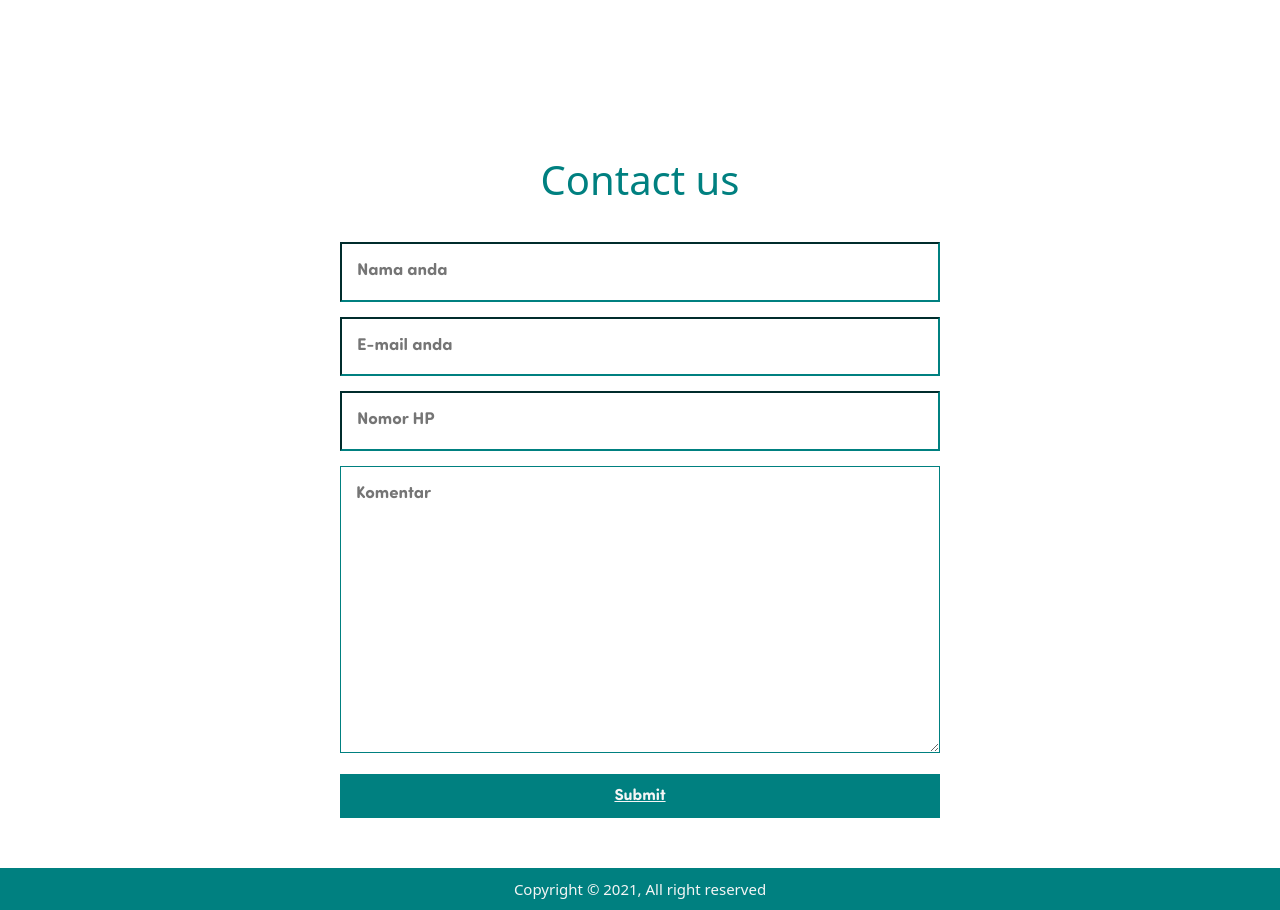
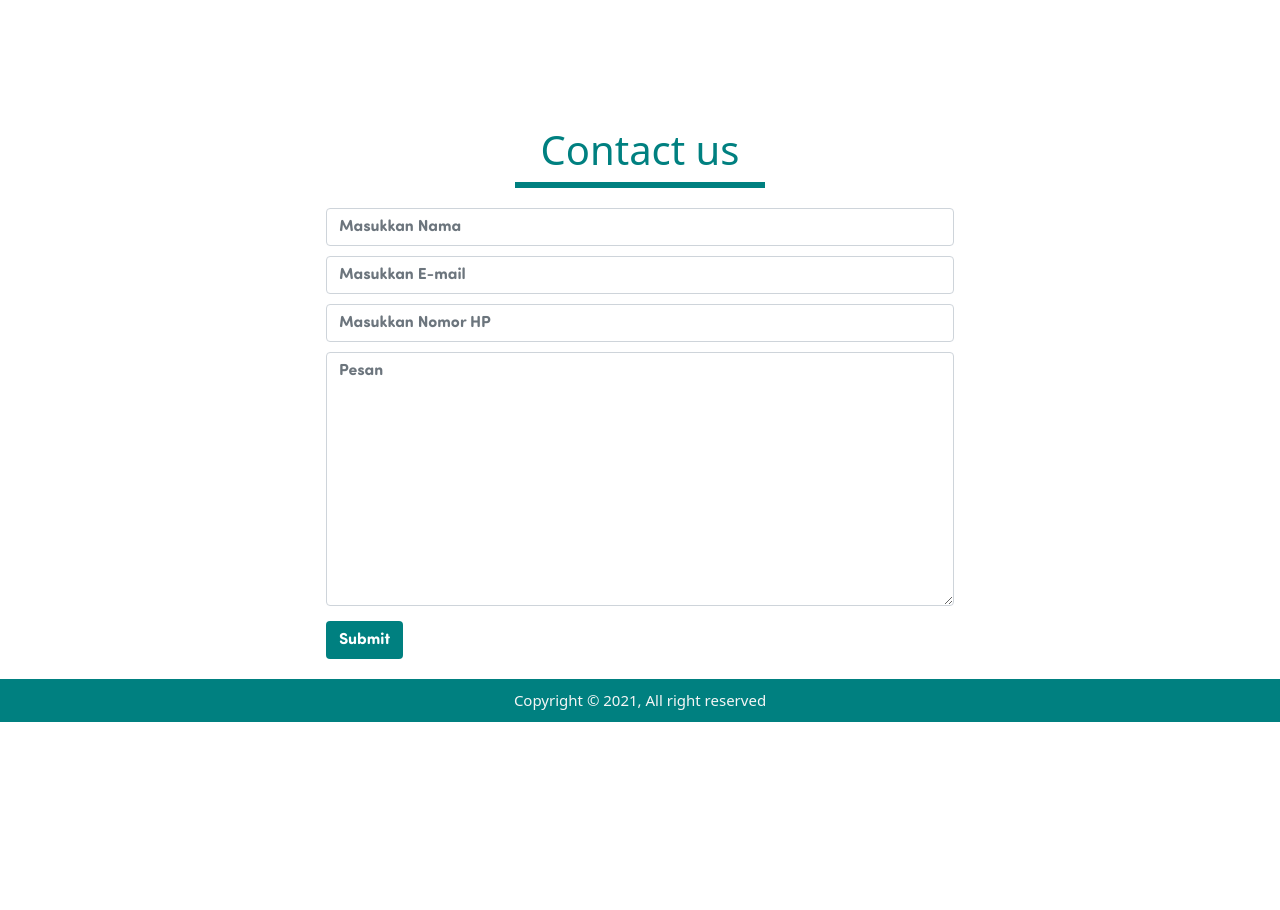
Before and after one commit to argarafiar/profile.github.io, a plain HTML site: page index.html in a window 1280 px wide. Shown: the part 2440-3350 px from the top of the page. After the commit the page ends 3162 px from the top, so only its background shows below. Drawn offline with nearby package versions, Linux system fonts and the light colour scheme; files whose address does not match are found by name.

Commit message:
menyelesaikan contact

```diff
--- a/index.html
+++ b/index.html
@@ -215,22 +215,49 @@
 
         <div style="padding: 70px;"></div>
         <!--=======================================HALAMAN GALLERY========================================-->
-        <div>
-            <h1 id="contact" style="text-align: center; color: teal; padding: 30px;">Contact us</h1>
-            <div class="contact">
+        <section id="contact">
+            <h1 id="contact" style="text-align: center; color: teal;">Contact us</h1>
+            <center>
+                <div style="width: 250px; border: teal solid;"></div>
+            </center>
+            <div style="padding: 10px;"></div>
+            <div class="row">
+                <div class="col-md-3"></div>
+                <div class="col-md-6">
+                    <form style="font-family: 'sofiapro'; padding-bottom: 20px;">
+                        <div class="form-group" style="padding-bottom: 10px;">
+                            <input type="text" id="nama" class="form-control" placeholder="Masukkan Nama">
+                        </div>
+                        <div class="form-group" style="padding-bottom: 10px;">
+                            <input type="email" id="email" class="form-control" placeholder="Masukkan E-mail">
+                        </div>
+                        <div class="form-group" style="padding-bottom: 10px;">
+                            <input type="tel" id="number" class="form-control" placeholder="Masukkan Nomor HP">
+                        </div>
+                        <div class="form-group">
+                            <textarea class="form-control" rows="10" placeholder="Pesan"></textarea>
+                        </div>
+                        <button type="submit" class="btn" style="background-color: teal; color: white;">Submit</button>
+                    </form>
+                </div>
+                </div>
+            </div>
+        </section>
+
+    <footer>
+        <p class="footer" style="text-align: center;">Copyright &COPY; 2021, All right reserved</p>
+    </footer>
+</body>
+</html>
+
+<!--<div class="contact">
                 <input type="text" name="" value="" placeholder="Nama anda">
                 <input type="email" name="" value="" placeholder="E-mail anda">
                 <input type="text" name="" value="" placeholder="Nomor HP">
                 <textarea name="" cols="30" rows="10" placeholder="Komentar"></textarea>
                 <a href="">Submit</a>
             </div>
-        </div>
-
-    <footer>
-        <p class="footer" style="text-align: center;">Copyright &COPY; 2021, All right reserved</p>
-    </footer>
-</body>
-</html>
+        </div>-->
 
 <!--<h1 id="gallery" style="text-align: center; color: teal; padding: 30px;">GALLERY</h1>
         <div class="isi-gallery">
```
